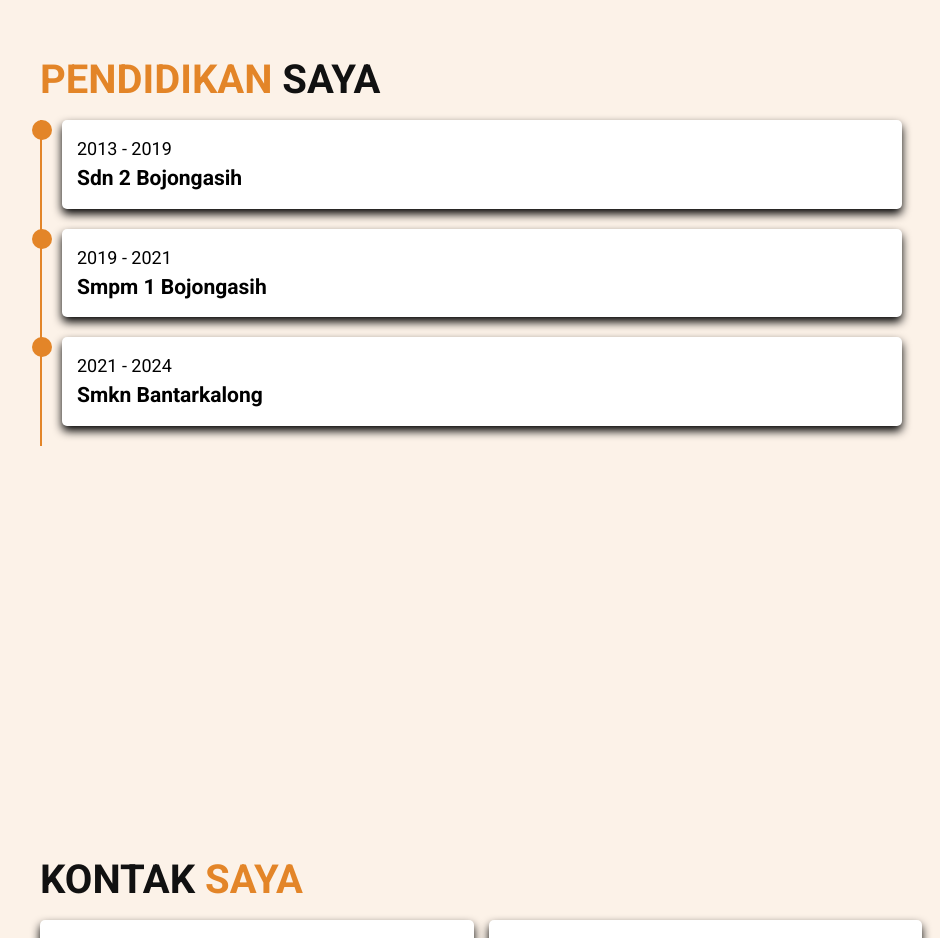
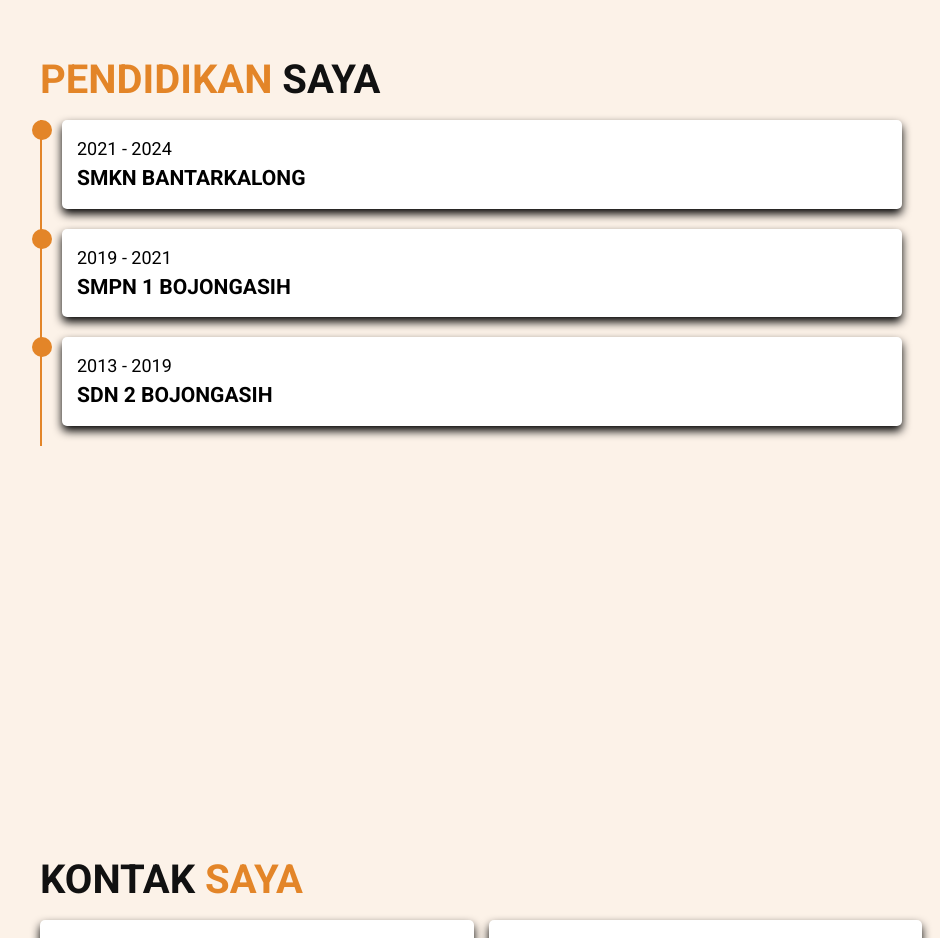
Before and after one commit to IrpanMaulana18/IrpanMaulana18, a plain HTML site: page index.html in a window 1280 px wide. Shown: the part 2360-3298 px from the top of the page, without its empty margins (309-1249 px from the left). Drawn offline with Linux system fonts and the light colour scheme; a web font is replaced by a local one.

Commit message:
Update index.html
MENGUBAH ISI PENDIDIKAN

```diff
--- a/index.html
+++ b/index.html
@@ -180,8 +180,8 @@
       <div class="box-container">
         <div class="box">
           <div class="content">
-            <span>2013 - 2019</span>
-            <h3>Sdn 2 Bojongasih</h3>
+            <span>2021 - 2024</span>
+            <h3>SMKN BANTARKALONG</h3>
           </div>
         </div>
       </div>
@@ -189,15 +189,15 @@
         <div class="box">
           <div class="content">
             <span>2019 - 2021</span>
-            <h3>Smpm 1 Bojongasih</h3>
+            <h3>SMPN 1 BOJONGASIH</h3>
           </div>
         </div>
       </div>
       <div class="box-container">
         <div class="box">
           <div class="content">
-            <span>2021 - 2024</span>
-            <h3>Smkn Bantarkalong</h3>
+            <span>2013 - 2019</span>
+            <h3>SDN 2 BOJONGASIH</h3>
           </div>
         </div>
       </div>
```
